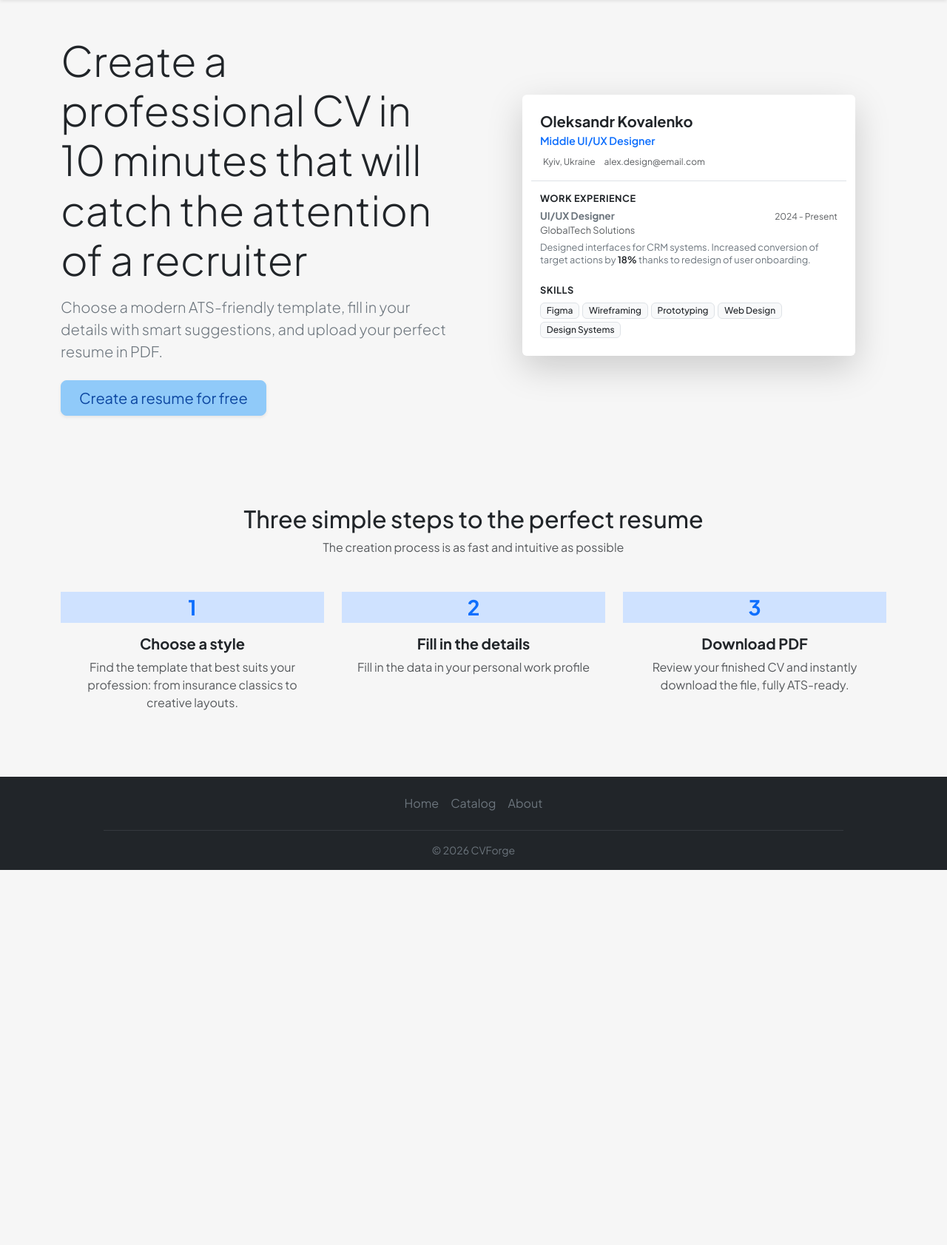
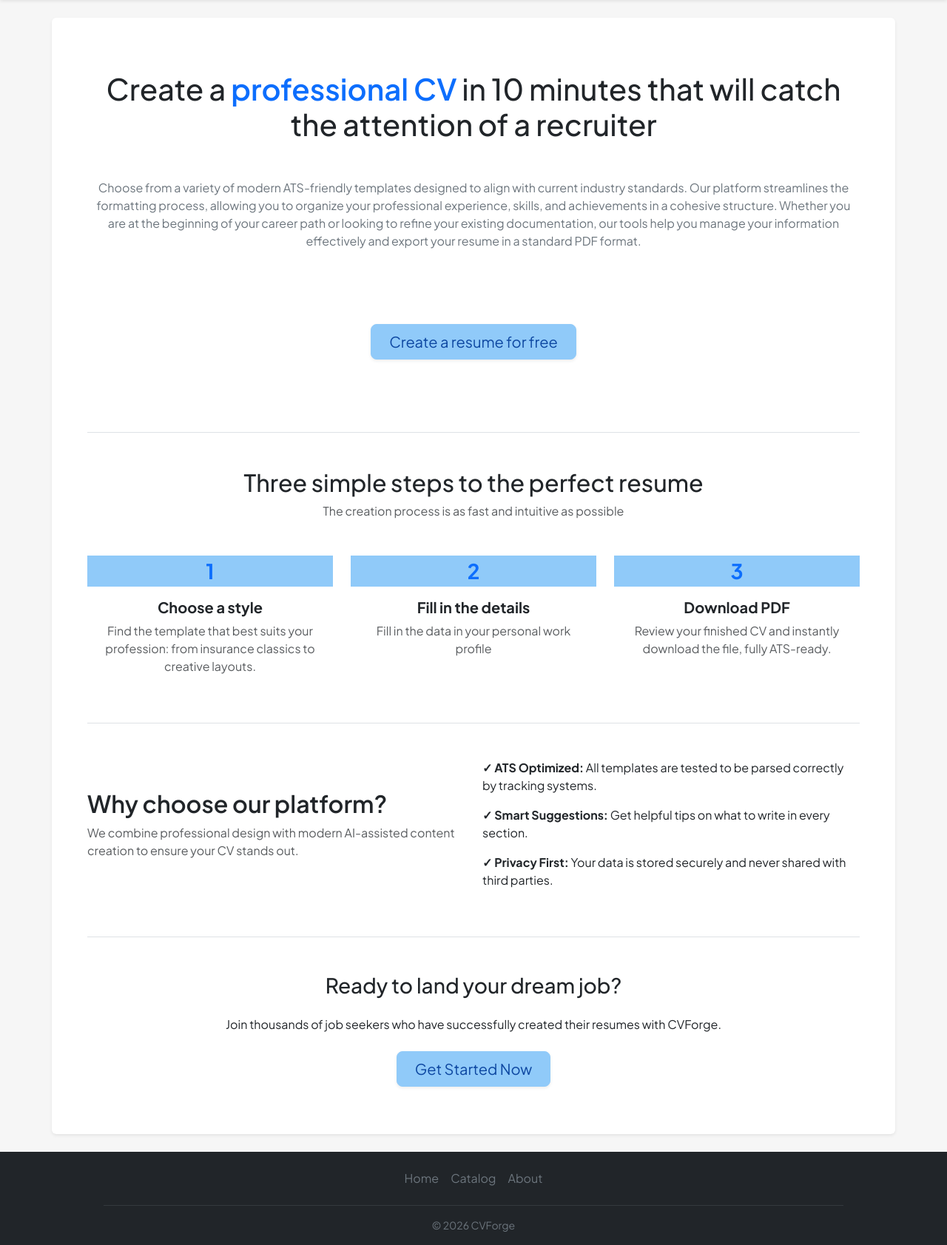
Before and after one commit to andriihrechko/cv-forge-mate, a Django app: page / in a window 1280 px wide. Shown: the part 89-1772 px from the top of the page at 74% size. Before the commit the page ends 1265 px from the top, so only its background shows below. Run offline with Django 5.2, Linux system fonts and the light colour scheme; some libraries are stand-ins or nearby versions.

Commit message:
update home page

```diff
--- a/static/css/styles.css
+++ b/static/css/styles.css
@@ -38,6 +38,10 @@ body {
     background-color: #f6f6f6;
 }
 
+.bg-light-blue {
+    background-color: #90CAF9;
+}
+
 .custom-hover-card {
     transition: transform 0.2s ease-in-out, box-shadow 0.2s ease-in-out;
 }
@@ -49,7 +53,6 @@ body {
 
 .card-img-wrapper {
     width: 100%;
-    /* Задаємо пропорцію (наприклад, 3:4 або 16:9), щоб висота підлаштовувалася під ширину */
     aspect-ratio: 3 / 4;
     overflow: hidden;
     position: relative;
@@ -58,7 +61,6 @@ body {
 .card-img-wrapper img {
     width: 100%;
     height: 100%;
-    /* Cover гарантує, що фото заповнить весь блок, а top — що ми бачимо верхню частину резюме */
     object-fit: cover;
     object-position: top;
     display: block;
--- a/templates/catalog/home.html
+++ b/templates/catalog/home.html
@@ -1,99 +1,89 @@
 {% extends "base.html" %}
+{% load static %}
 
 {% block title %}Home{% endblock %}
 
 {% block content %}
-  <section class="hero-section">
-    <div class="container py-5">
-      <div class="row align-items-center g-5">
-        <div class="col-lg-6 text-center text-lg-start">
-          <h1 class="display-4 text-dark mb-3">
-            Create a professional CV in 10 minutes that will catch the attention of a recruiter
+  <div class="container py-4">
+    <div class="row justify-content-center">
+      <div class="bg-white px-5 pt-4 pb-3 rounded shadow-sm" style="max-width: 1200px">
+        <section class="py-5 border-bottom">
+          <div class="text-center">
+            <h1 class="text-dark mb-3">
+              Create a <span class="text-primary fw-semibold">professional CV</span> in 10 minutes that will
+              catch the attention of a recruiter
             </h1>
-          <p class="lead text-secondary mb-4">
-            Choose a modern ATS-friendly template, fill in your details with smart suggestions, and upload your perfect
-            resume in PDF.
+            <p class="text-secondary" style="margin-bottom: 100px; margin-top: 50px">
+              Choose from a variety of modern ATS-friendly templates designed to align with current industry standards.
+              Our platform streamlines the formatting process, allowing you to organize your professional experience,
+              skills, and achievements in a cohesive structure. Whether you are at the beginning of your career path
+              or looking to refine your existing documentation, our tools help you manage your information effectively
+              and export your resume in a standard PDF format.
             </p>
-          <div class="d-grid d-sm-flex justify-content-sm-center justify-content-lg-start gap-3">
+
+            <div class="d-grid d-sm-flex justify-content-center gap-3" style="margin-bottom: 50px;">
               <a href="{% url "catalog:catalog" %}" class="btn btn-light-blue btn-lg px-4 shadow-sm">
                 Create a resume for free
               </a>
             </div>
           </div>
-
-        <div class="col-lg-6">
-          <div class="card shadow-lg p-4 border-0 mx-auto position-relative overflow-hidden"
-               style="max-width: 450px;">
-            <div class="row align-items-center border-bottom pb-3 mb-3">
-              <div class="col-8">
-                <h3 class="h5 fw-bold text-dark mb-1">Oleksandr Kovalenko</h3>
-                <p class="text-primary fw-semibold mb-2" style="font-size: 0.9rem;">Middle UI/UX Designer</p>
-                <div class="text-muted d-flex flex-wrap gap-2" style="font-size: 0.75rem;">
-                  <span><i class="bi bi-geo-alt-fill me-1"></i>Kyiv, Ukraine</span>
-                  <span><i class="bi bi-envelope-fill me-1"></i>alex.design@email.com</span>
-                </div>
-              </div>
-            </div>
-
-            <div class="mb-3">
-              <h4 class="fw-bold text-dark text-uppercase mb-2" style="font-size: 0.8rem; letter-spacing: 0.5px;">
-                Work experience
-              </h4>
-              <div class="mb-2">
-                <div class="d-flex justify-content-between align-items-baseline">
-                  <h5 class="fw-bold text-secondary mb-0" style="font-size: 0.85rem;">UI/UX Designer</h5>
-                  <span class="text-muted" style="font-size: 0.75rem;">2024 - Present</span>
-                </div>
-                <p class="text-muted mb-1" style="font-size: 0.8rem;">GlobalTech Solutions</p>
-                <p class="text-secondary mb-0" style="font-size: 0.8rem; line-height: 1.4;">
-                  Designed interfaces for CRM systems. Increased conversion of target actions by <span class="fw-semibold text-dark">18%</span> thanks to redesign of user onboarding.
-                </p>
-              </div>
-            </div>
-
-            <div>
-              <h4 class="fw-bold text-dark text-uppercase mb-2" style="font-size: 0.8rem; letter-spacing: 0.5px;">
-                Skills
-              </h4>
-              <div class="d-flex flex-wrap gap-1">
-                <span class="badge bg-light text-dark border py-1.5 px-2.5 fw-medium">Figma</span>
-                <span class="badge bg-light text-dark border py-1.5 px-2.5 fw-medium">Wireframing</span>
-                <span class="badge bg-light text-dark border py-1.5 px-2.5 fw-medium">Prototyping</span>
-                <span class="badge bg-light text-dark border py-1.5 px-2.5 fw-medium">Web Design</span>
-                <span class="badge bg-light text-dark border py-1.5 px-2.5 fw-medium">Design Systems</span>
-              </div>
-            </div>
-
-          </div>
-        </div>
-      </div>
-    </div>
         </section>
 
-  <section class="py-5">
-    <div class="container py-4">
+        <section class="py-5 border-bottom">
           <div class="text-center mb-5">
             <h2 class="h2">Three simple steps to the perfect resume</h2>
             <p class="text-muted">The creation process is as fast and intuitive as possible</p>
           </div>
           <div class="row g-4">
             <div class="col-md-4 text-center">
-          <div class="step-icon bg-primary-subtle text-primary mx-auto mb-3 fs-3 fw-bold">1</div>
+              <div class="step-icon bg-light-blue text-primary mx-auto mb-3 fs-3 fw-bold">1</div>
               <h5 class="fw-bold">Choose a style</h5>
-          <p class="text-muted px-lg-3">Find the template that best suits your profession: from insurance classics to
+              <p class="text-muted px-lg-3">Find the template that best suits your profession: from insurance classics
+                to
                 creative layouts.</p>
             </div>
             <div class="col-md-4 text-center">
-          <div class="step-icon bg-primary-subtle text-primary mx-auto mb-3 fs-3 fw-bold">2</div>
+              <div class="step-icon bg-light-blue text-primary mx-auto mb-3 fs-3 fw-bold">2</div>
               <h5 class="fw-bold">Fill in the details</h5>
               <p class="text-muted px-lg-3">Fill in the data in your personal work profile</p>
             </div>
             <div class="col-md-4 text-center">
-          <div class="step-icon bg-primary-subtle text-primary mx-auto mb-3 fs-3 fw-bold">3</div>
+              <div class="step-icon bg-light-blue text-primary mx-auto mb-3 fs-3 fw-bold">3</div>
               <h5 class="fw-bold">Download PDF</h5>
-          <p class="text-muted px-lg-3">Review your finished CV and instantly download the file, fully ATS-ready.</p>
+              <p class="text-muted px-lg-3">Review your finished CV and instantly download the file, fully
+                ATS-ready.</p>
+            </div>
+          </div>
+        </section>
+
+        <section class="py-5 border-bottom">
+          <div class="row g-4 align-items-center">
+            <div class="col-md-6">
+              <h2 class="fw-semibold">Why choose our platform?</h2>
+              <p class="text-muted">We combine professional design with modern AI-assisted content creation to ensure
+                your CV stands out.</p>
+            </div>
+            <div class="col-md-6">
+              <ul class="list-unstyled">
+                <li class="mb-3"><strong>✓ ATS Optimized:</strong> All templates are tested to be parsed correctly by
+                  tracking systems.
+                </li>
+                <li class="mb-3"><strong>✓ Smart Suggestions:</strong> Get helpful tips on what to write in every
+                  section.
+                </li>
+                <li><strong>✓ Privacy First:</strong> Your data is stored securely and never shared with third parties.
+                </li>
+              </ul>
+            </div>
+          </div>
+        </section>
+
+        <section class="py-5 rounded text-center">
+          <h3 class="mb-4">Ready to land your dream job?</h3>
+          <p class="mb-4">Join thousands of job seekers who have successfully created their resumes with CVForge.</p>
+          <a href="{% url "catalog:catalog" %}" class="btn btn-light-blue btn-lg px-4 shadow-sm">Get Started Now</a>
+        </section>
       </div>
     </div>
   </div>
-  </section>
 {% endblock %}
```
Also changed, not shown: static/images/user-default.svg (deleted). Lines whose indentation alone changed are shown as unchanged.
